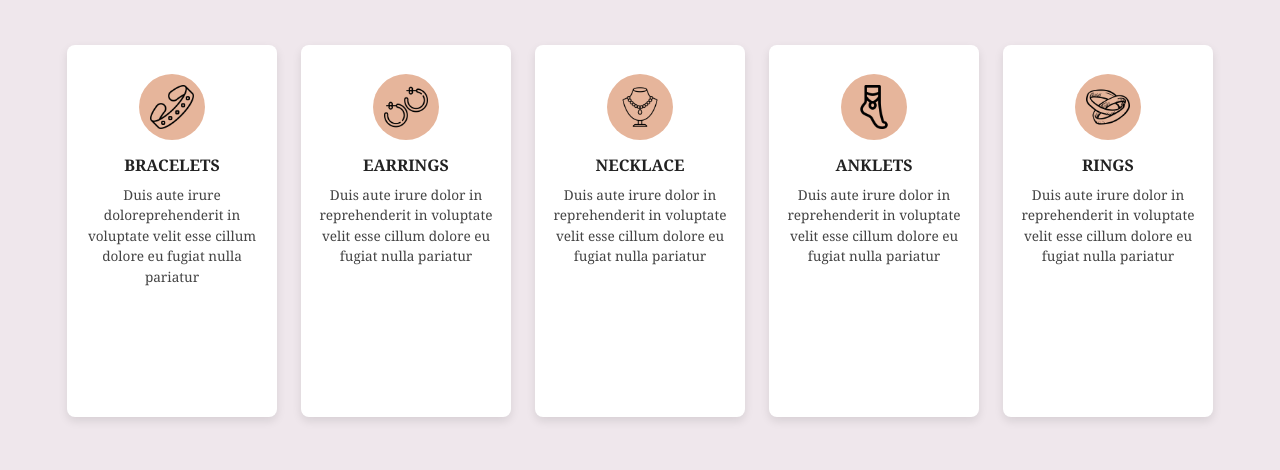
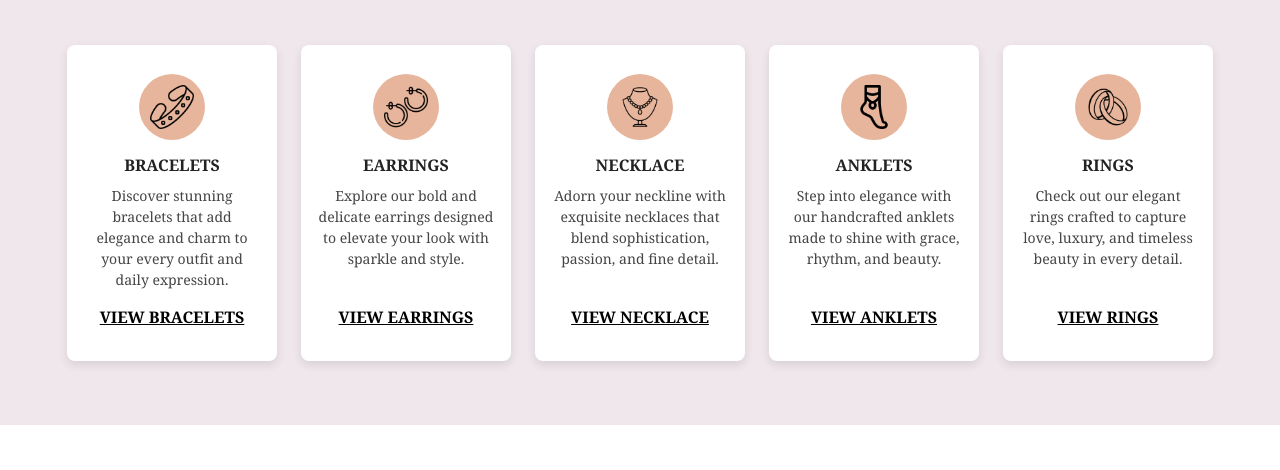
Before and after one commit to Tarantula-Jeff/That_girl_shop, a website: page public/index.html in a window 1280 px wide. Shown: the part 1543-2013 px from the top of the page. Drawn offline with nearby package versions, Linux system fonts and the light colour scheme.

Commit message:
completion30%

```diff
--- a/public/index.html
+++ b/public/index.html
@@ -671,9 +671,9 @@ defer
 }
 
 .style-card p {
-  font-size: 0.85rem;
+  font-size: 14px;
   color: #444;
-  height: 200px;
+  height: 110px;
 }
 
 /* Responsive Breakpoints */
@@ -753,9 +753,9 @@ nav a.jewel-link {
 <body>
 
   <!-- Header / Navigation -->
-  <header>
+  <header class="slide-in">
     <div class="logo">
-      <img src="/public/image/logo.jpeg" alt="Logo">
+      <img src="https://github.com/Tarantula-Jeff/That_girl_shop/blob/main/public/components/logo.jpeg?raw=true" alt="Logo">
     </div>
     <nav>
    <!-- ✅ REPLACE your existing mobile <ul id="menu">... with this structure just after <nav> -->
@@ -770,10 +770,10 @@ nav a.jewel-link {
 
       <!-- Navigation Links -->
       <ul class="mt-12 space-y-6 uppercase text-sm">
-        <li><a href="#" class="nav-link">Home</a></li>
-        <li><a href="#" class="nav-link">About Us</a></li>
-        <li><a href="#" class="nav-link">Contacts</a></li>
-        <li><a href="#" class="nav-link jewel-link">Jewel Products</a></li>
+        <li><a href="https://thatgirlmusthaves.nicepage.io/" class="nav-link">Home</a></li>
+        <li><a href="https://thatgirlmusthaves.nicepage.io/About.html" class="nav-link">About Us</a></li>
+        <li><a href="https://thatgirlmusthaves.nicepage.io/Contact.html" class="nav-link">Contacts</a></li>
+        <li><a href="https://thatgirlmusthaves.nicepage.io/Products.html" class="nav-link jewel-link">Jewel Products</a></li>
       </ul>
     </div>
 
@@ -788,10 +788,10 @@ nav a.jewel-link {
 </button>
 <!-- Desktop Nav: visible only on sm and above -->
 <ul class="hidden sm:flex items-center space-x-6 uppercase text-sm">
-  <li><a href="/index2.html" class="nav-link">Home</a></li>
-  <li><a href="/success.html" class="nav-link">About Us</a></li>
-  <li><a href="#" class="nav-link">Contacts</a></li>
-  <li><a href="#" class="nav-link jewel-link">Jewel Products</a></li>
+  <li><a href="https://thatgirlmusthaves.nicepage.io/" class="nav-link">Home</a></li>
+  <li><a href="https://thatgirlmusthaves.nicepage.io/About.html" class="nav-link">About Us</a></li>
+  <li><a href="https://thatgirlmusthaves.nicepage.io/Contact.html" class="nav-link">Contacts</a></li>
+  <li><a href="https://thatgirlmusthaves.nicepage.io/Products.html" class="nav-link jewel-link">Jewel Products</a></li>
 </ul>
 
     </nav>
@@ -835,42 +835,67 @@ nav a.jewel-link {
     <div class="styles-grid">
       <div class="style-card slide-in">
         <div class="icon-circle slide-in pulse">
-          <img src="./components/bracelet.png" alt="Bracelet Icon" />
+          <img src="https://github.com/Tarantula-Jeff/That_girl_shop/blob/main/public/components/bracelet.png?raw=true" alt="Bracelet Icon" />
         </div>
         <h3>BRACELETS</h3>
-        <p>Duis aute irure doloreprehenderit in voluptate velit esse cillum dolore eu fugiat nulla pariatur</p>
+        <p>Discover stunning bracelets that add elegance and charm to your every outfit and daily expression.</p>
+
+         <!-- Underlined Link -->
+    <a href="/bracelets.html" style="text-decoration: underline; font-weight: bold; display: inline-block; margin-top: 10px;">
+      VIEW BRACELETS
+    </a>
       </div>
 
       <div class="style-card slide-in-bottom">
         <div class="icon-circle slide-in pulse">
-          <img src="./components/hoop-earrings.png" alt="Earring Icon" />
+          <img src="https://github.com/Tarantula-Jeff/That_girl_shop/blob/main/public/components/hoop-earrings.png?raw=true" alt="Earring Icon" />
         </div>
         <h3>EARRINGS</h3>
-        <p>Duis aute irure dolor in reprehenderit in voluptate velit esse cillum dolore eu fugiat nulla pariatur</p>
+        <p>Explore our bold and delicate earrings designed to elevate your look with sparkle and style.</p>
+
+         <!-- Underlined Link -->
+    <a href="/bracelets.html" style="text-decoration: underline; font-weight: bold; display: inline-block; margin-top: 10px;">
+      VIEW EARRINGS
+    </a>
       </div>
 
       <div class="style-card slide-in">
         <div class="icon-circle slide-in pulse">
-          <img src="./components/jewelry.png" alt="Necklace Icon" />
+          <img src="https://github.com/Tarantula-Jeff/That_girl_shop/blob/main/public/components/jewelry.png?raw=true" alt="Necklace Icon" />
         </div>
         <h3>NECKLACE</h3>
-        <p>Duis aute irure dolor in reprehenderit in voluptate velit esse cillum dolore eu fugiat nulla pariatur</p>
+        <p>Adorn your neckline with exquisite necklaces that blend sophistication, passion, and fine detail.</p>
+
+         <!-- Underlined Link -->
+    <a href="/bracelets.html" style="text-decoration: underline; font-weight: bold; display: inline-block; margin-top: 10px;">
+      VIEW NECKLACE
+    </a>
       </div>
 
       <div class="style-card slide-in-bottom">
         <div class="icon-circle slide-in pulse">
-          <img src="./components/anklet.png" alt="Anklet Icon" />
+          <img src="https://github.com/Tarantula-Jeff/That_girl_shop/blob/main/public/components/anklet.png?raw=true" alt="Anklet Icon" />
         </div>
         <h3>ANKLETS</h3>
-        <p>Duis aute irure dolor in reprehenderit in voluptate velit esse cillum dolore eu fugiat nulla pariatur</p>
+        <p>Step into elegance with our handcrafted anklets made to shine with grace, rhythm, and beauty.</p>
+
+         <!-- Underlined Link -->
+    <a href="/bracelets.html" style="text-decoration: underline; font-weight: bold; display: inline-block; margin-top: 10px;">
+      VIEW ANKLETS
+    </a>
       </div>
 
       <div class="style-card slide-in">
         <div class="icon-circle slide-in pulse">
-          <img src="./components/wedding-rings.png" alt="Ring Icon" />
+          <img src="https://github.com/Tarantula-Jeff/That_girl_shop/blob/main/public/components/wedding-ring.png?raw=true" alt="Ring Icon" />
         </div>
         <h3>RINGS</h3>
-        <p>Duis aute irure dolor in reprehenderit in voluptate velit esse cillum dolore eu fugiat nulla pariatur</p>
+        <p>Check out our elegant rings crafted to capture love, luxury, and timeless beauty in every detail.</p>
+
+         <!-- Underlined Link -->
+    <a href="/bracelets.html" style="text-decoration: underline; font-weight: bold; display: inline-block; margin-top: 10px;">
+      VIEW RINGS
+    </a>
       </div>
     </div>
 
```
